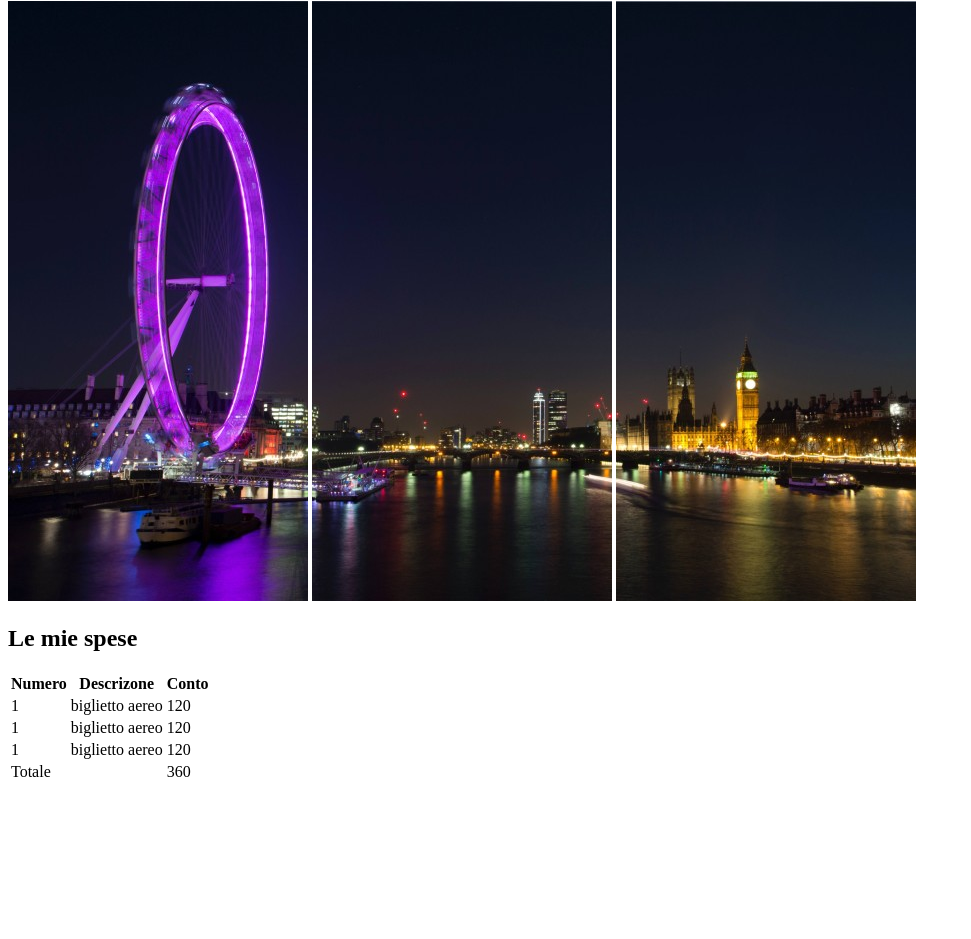
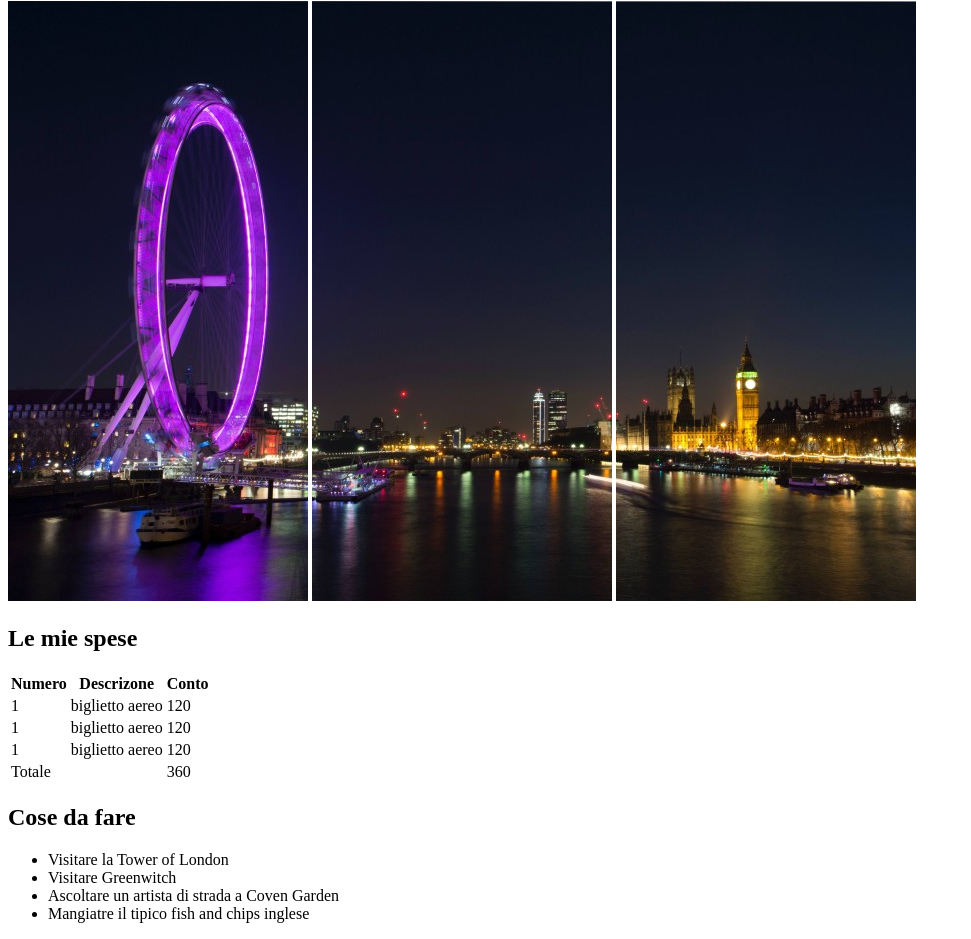
Before and after one commit to FedericoRosso97/html-london-trip, a plain HTML site: page index.html in a window 1280 px wide. Shown: the part 79-1018 px from the top of the page, without its empty margins (0-971 px from the left). Before the commit the page ends 871 px from the top, so only its background shows below. Drawn offline with Linux system fonts and the light colour scheme.

Commit message:
creo la liste di cose da fare

```diff
--- a/index.html
+++ b/index.html
@@ -48,6 +48,15 @@
             </tbody>
          </table>
         </section>
+        <section>
+            <h2>Cose da fare</h2>
+            <ul>
+                <li>Visitare la Tower of London</li>
+                <li>Visitare Greenwitch</li>
+                <li>Ascoltare un artista di strada a Coven Garden</li>
+                <li>Mangiatre il tipico fish and chips inglese</li>
+            </ul>
+        </section>
     </main>
     <footer>
 
```
